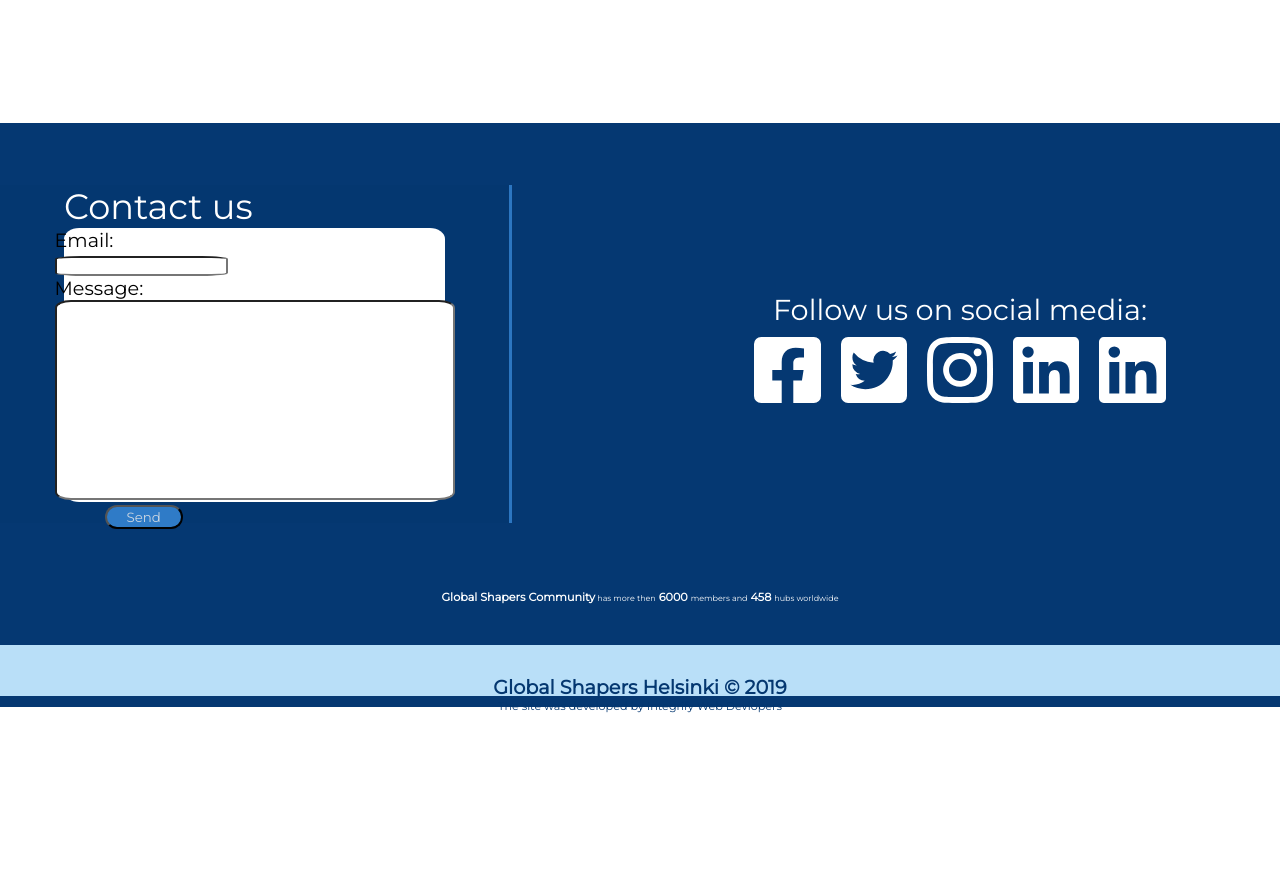
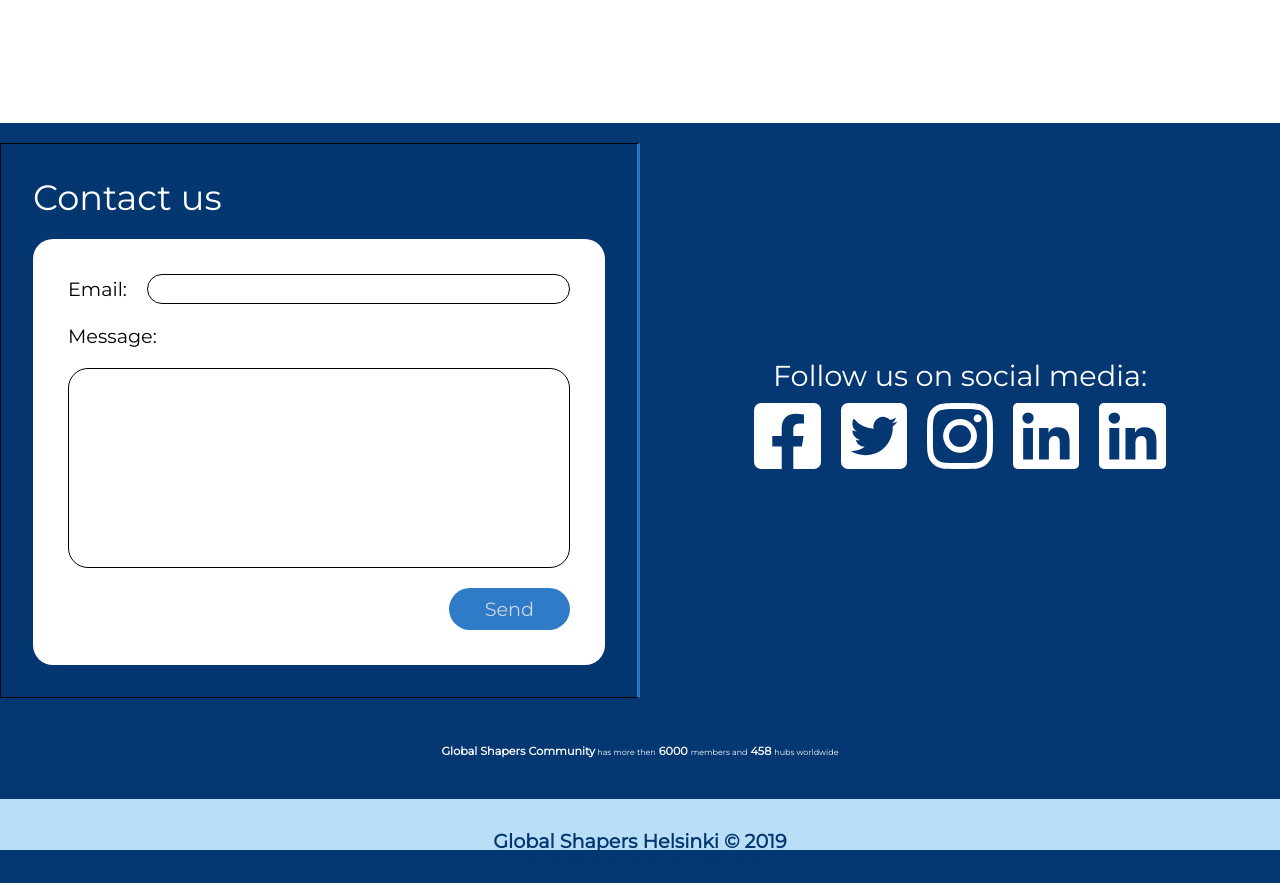
Before and after one commit to Sulaymon333/global-shapers-helsinki, a Gatsby site: page / in a window 1280 px wide. Shown: the part 1508-2391 px from the top of the page. Before the commit the page ends 2221 px from the top, so only its background shows below. Built offline with nearby package versions, Linux system fonts and the light colour scheme; Gatsby itself is replaced by a stand-in of ours.

Commit message:
form repaired it is flex now

```diff
--- a/src/components/footer.js
+++ b/src/components/footer.js
@@ -17,7 +17,7 @@ const Footer = () => {
         <div className={footerStyles.formContainer}>
           <div className={footerStyles.emailBox}>
             <label className={footerStyles.emailText} htmlFor="email">
-              <p>Email:</p>
+              <span>Email:</span>
               <input
                 className={footerStyles.emailInput}
                 type="text"
--- a/src/components/footer.module.scss
+++ b/src/components/footer.module.scss
@@ -1,6 +1,7 @@
 .footerContainer {
   background-color: #053872;
   display: grid;
+  border-top: #2f7bc7 10px;
   grid-template-columns: 1fr 1fr;
   grid-template-rows: 3fr 1fr;
   grid-template-areas:
@@ -21,62 +22,55 @@ FORM
   //contact us + form
   background-color: #043770;
   grid-area: box1;
+  border: 1px solid black;
   border-right: solid #2c76c1;
-  width: 80%;
-  height: 80%;
-
-  padding-left: 10%;
-  padding-right: 10%;
-  padding-bottom: 10%;
-}
+  display: flex;
+  flex-direction: column;
+  padding: 2rem;
 
   .ContactUsText {
     background: #043770;
     color: white;
     font-size: 2.2rem;
-}
-/*Form container: email+msg+button*/
-.formContainer {
-  // display: flex;
-  // flex-direction: column;
-  justify-content: center;
-  display: grid;
-  grid-template-areas:
-    'row1'
-    'row2'
-    'row3';
-
-  // border: solid black 10px;
-  background-color: white;
-  width: 100%;
-  height: 100%;
-  // padding-left: 10%;
-  // padding-right: 10%;
-  border-radius: 4%;
+    padding-bottom: 20px;
   }
 
+  .formContainer {
+    background: white;
+    border-radius: 20px;
+    padding: 35px;
+
+    /*Form container: email+msg+button*/
+
     /*Email*/
-
     .emailBox {
-  grid-area: row1;
-  // border: solid orange;
-}
+      padding-bottom: 20px;
       .emailText {
+        display: flex;
+        justify-content: space-between;
+        align-items: center;
         color: black;
         font-size: 1.2rem;
         font-weight: 400;
       }
       .emailInput {
-  border-radius: 15%;
+        margin-left: 20px;
+        border-radius: 20px;
+        flex: 2;
+        border: 1px solid black;
+        height: 30px;
+      }
     }
 
     /*Msg*/
     .msgBox {
-  grid-area: row2;
-  // border: solid orangered;
+      padding-bottom: 20px;
     }
 
     .MessageText {
+      p {
+        padding-bottom: 20px;
+      }
       color: black;
       font-size: 1.2rem;
       font-weight: 400;
@@ -85,25 +79,26 @@ FORM
     .msgInput {
       background-color: white;
       height: 200px;
-  width: 400px;
-  border-radius: 4%;
+      width: 100%;
+      border-radius: 20px;
+      border: 1px solid black;
     }
 
     /*Send button*/
     .buttonBox {
-  grid-area: row3;
-  margin-bottom: 10px;
-  padding: 5px 150px 5px 50px;
-  // border: solid red;
-  // align-self: flex-end;
+      display: flex;
+      justify-content: flex-end;
     }
     .button {
       background: #2f7bc7;
       border-radius: 50px;
-  padding: 2px 20px;
-  text-decoration: none;
+      padding: 8px 35px;
       color: #cbd6e2;
       text-align: center;
+      font-size: 1.2rem;
+      border: 1px solid transparent;
+    }
+  }
 }
 
 /*****
@@ -115,7 +110,7 @@ SOCIAL MEDIA BOX
   display: flex;
   flex-direction: column;
   grid-area: box2;
-  // grid-column: 2;
+  grid-column: 2;
   height: 100%;
   justify-content: center;
   margin: 10px 0;
```
Lines whose indentation alone changed are shown as unchanged.
